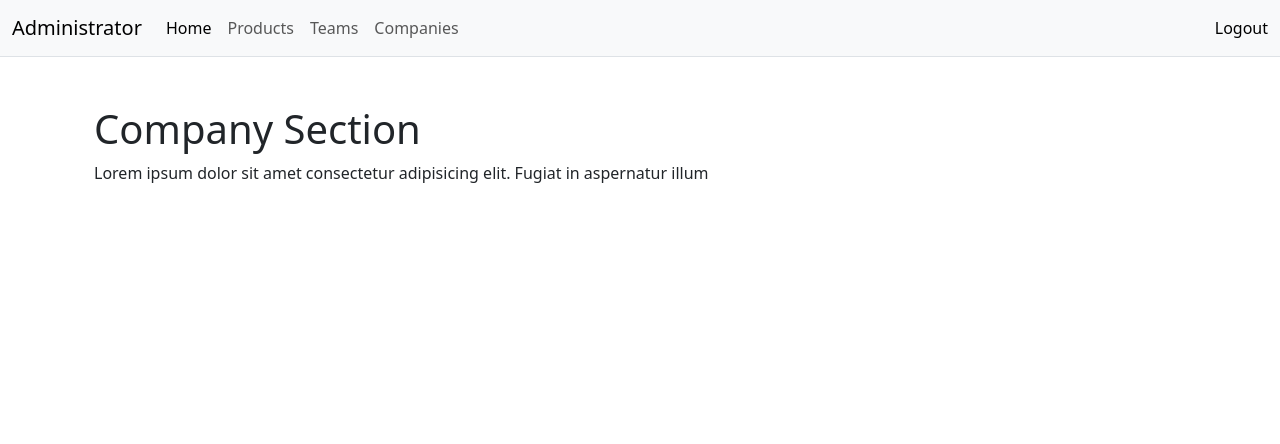
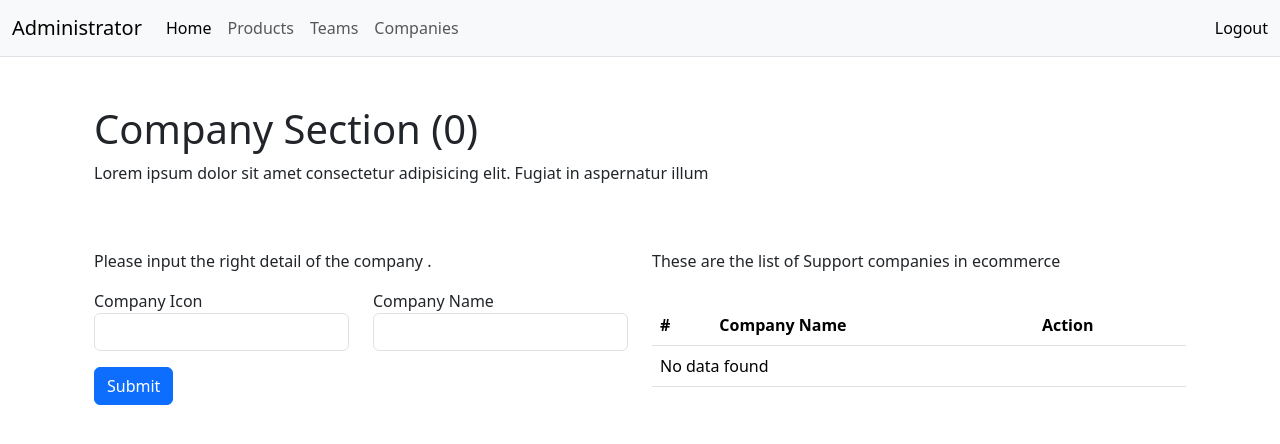
Before and after one commit to FERN1701/EcommerceVue, a Vue app: page /administrator/company in a window 1280 px wide. Shown: the top 444 px of the page. Built offline with nearby package versions, Linux system fonts and the light colour scheme.

Commit message:
Companies added

```diff
--- a/src/components/administrator/AdminNav.vue
+++ b/src/components/administrator/AdminNav.vue
@@ -17,7 +17,7 @@
           <RouterLink to="/administrator/teams" class="nav-link">Teams</RouterLink>
         </li>
         <li class="nav-item">
-          <RouterLink to="/administrator/teams" class="nav-link">Companies</RouterLink>
+          <RouterLink to="/administrator/company" class="nav-link">Companies</RouterLink>
         </li>
       </ul>
       <span class="navbar-text">
--- a/src/views/administrator/CompanySection.vue
+++ b/src/views/administrator/CompanySection.vue
@@ -1,11 +1,138 @@
 <template>
     <div class="">
-        <h1>Company Section</h1>
+        <h1>Company Section ({{companies.length}})</h1>
         <p>Lorem ipsum dolor sit amet consectetur adipisicing elit. Fugiat in aspernatur illum</p>
+    </div>
+    <div class="row py-5">
+        <div class="col-sm-6 mb-3">
+            <p>Please input the right detail of the company .</p>
+            <form v-if="companyIndex !== null" @submit.prevent="UpdateCompany">
+                <div class="row">
+                    <div class="col-sm-6">
+                    <label for="">Company Icon</label>
+                    <input type="text" v-model="companyUpdate.icon" id="" class="form-control">
+                </div>
+                <div class="col-sm-6">
+                    <label for="">Company Name</label>
+                    <input type="text"  v-model="companyUpdate.name" id="" class="form-control">
+                </div>
+                <div class="col-sm-6">
+                    <button type="submit" class="btn btn-primary mt-3">Submit</button>
+                </div>
+                </div>
+            </form>
+            <form v-else @submit.prevent="addCompanies">
+                <div class="row">
+                    <div class="col-sm-6">
+                    <label for="">Company Icon</label>
+                    <input type="text" v-model="newCompanies.icon" id="" class="form-control">
+                </div>
+                <div class="col-sm-6">
+                    <label for="">Company Name</label>
+                    <input type="text"  v-model="newCompanies.name" id="" class="form-control">
+                </div>
+                <div class="col-sm-6">
+                    <button type="submit" class="btn btn-primary mt-3">Submit</button>
+                </div>
+                </div>
+            </form>
+        </div>
+        <div class="col-sm-6">
+            <p>These are the list of Support companies in ecommerce</p>
+            <div class="py-3 table-responsive">
+                <table class="table">
+                    <thead>
+                        <tr>
+                        <th scope="col">#</th>
+                        <th scope="col">Company Name</th>
+                        <th scope="col">Action</th>
+                        </tr>
+                    </thead>
+                    <tbody v-if="companies.length !=0">
+                        <tr v-for="(company, index) in companies" :key="index">
+                            <th scope="row">{{ index + 1 }}</th>
+                            <td class="d-flex align-items-center"><i :class="[company.icon, 'fs-1 me-2']"></i>{{ company.name }}</td>
+                            <td>
+                                <a @click="companyIndexEdit(index)" class="btn btn-sm btn-primary me-1">Edit</a>
+                                <a @click="deleteCompanies(index)" class="btn btn-sm btn-danger">Delete</a>
+                            </td>
+                        </tr>
+                    </tbody>
+                    <tbody v-else>
+                        <tr>
+                            <td colspan="4">No data found</td>
+                        </tr>
+                    </tbody>
+                </table>
+            </div>
+        </div>
     </div>
 </template>
 <script>
+import { ref, watch, onMounted} from 'vue'
 export default {
     name: 'CompanySection',
+    setup (){
+        const companies = ref([])
+        const newCompanies = ref({ icon: '', name: ''})
+        const companyIndex = ref(null)
+        const companyUpdate = ref({ icon: '', name: ''})
+
+        onMounted(() => {
+            const storedCompanies = localStorage.getItem('list-companies')
+            if (storedCompanies){
+                companies.value = JSON.parse(storedCompanies)
+            }
+        })
+
+        watch(
+            companies,
+            (val) => localStorage.setItem('list-companies', JSON.stringify(val)),
+            { deep: true}
+        )
+
+        const addCompanies = () =>{
+            if(newCompanies.value.icon.trim()){
+                companies.value.push({...newCompanies.value})
+                console.log('Company Added Successfully')
+                newCompanies.value = {icon: '', name: ''}
+            }
+        }
+
+        const companyIndexEdit = (index) =>{
+            companyIndex.value = index
+            companyUpdate.value = {...companies.value[index]}
+        }
+
+        const UpdateCompany = () =>{
+            if(companyIndex!== null){
+                companies.value[companyIndex.value] = {...companyUpdate.value}
+                console.log('updated')
+                companyIndex.value = null
+                companyUpdate.value = { icon: '', name: ''}
+            }
+        }
+
+        const deleteCompanies = (index) => {
+            companies.value.splice(index,1)
+        }
+
+        return{
+            companies,
+            newCompanies,
+            companyIndex,
+            companyUpdate,
+            addCompanies,
+            companyIndexEdit,
+            UpdateCompany,
+            deleteCompanies
+
+        }
+    }
 }
 </script>
+<style >
+    #icons{
+    font-size: 30px;
+    }
+</style>
--- a/src/views/administrator/Dashboard.vue
+++ b/src/views/administrator/Dashboard.vue
@@ -38,7 +38,7 @@
                             <div class="card-body">
                                 <div class="row">
                                     <div class="col-4"><h2>
-                                        08
+                                        {{ companies.length }}
                                     </h2></div>
                                     <div class="col-8"><h3> <i class="fi fi-sr-building text-success fs-2"></i> Companies</h3></div>
                                 </div>
@@ -103,6 +103,7 @@ export default {
         const ecomproducts = ref([])
         const newecomproducts = ref({ name: '', price: '', description: '' })
         const ecomteams = ref([])
+        const companies = ref([])
 
         onMounted(() => {
             const stored = localStorage.getItem('myProducts')
@@ -114,10 +115,16 @@ export default {
             if (TeamStored){
                 ecomteams.value = JSON.parse(TeamStored)
             }
+
+            const storedCompanies = localStorage.getItem('list-companies')
+            if (storedCompanies){
+                companies.value = JSON.parse(storedCompanies)
+            }
         })
         return{
             ecomproducts,
             ecomteams,
+            companies
         }
     }
 
```
